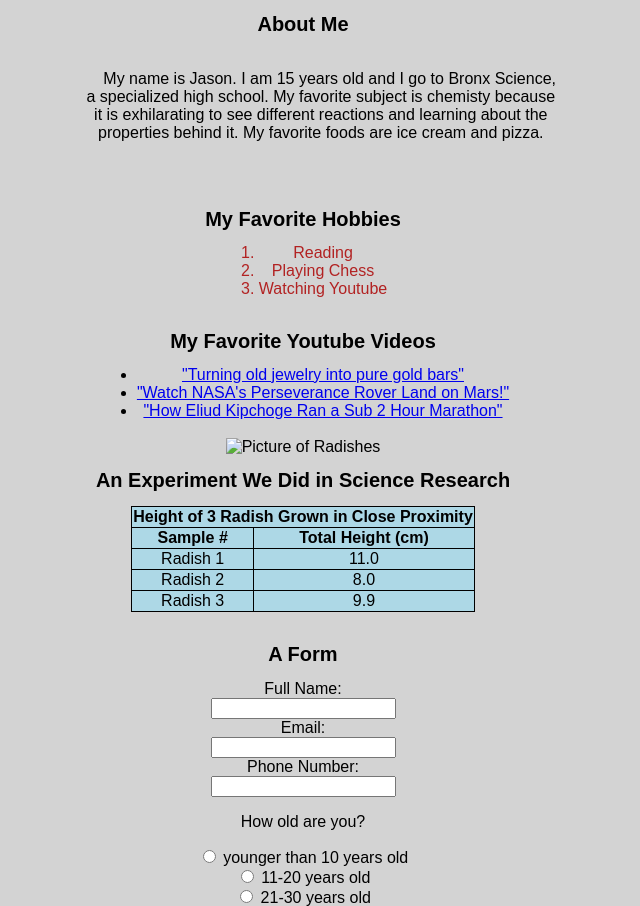
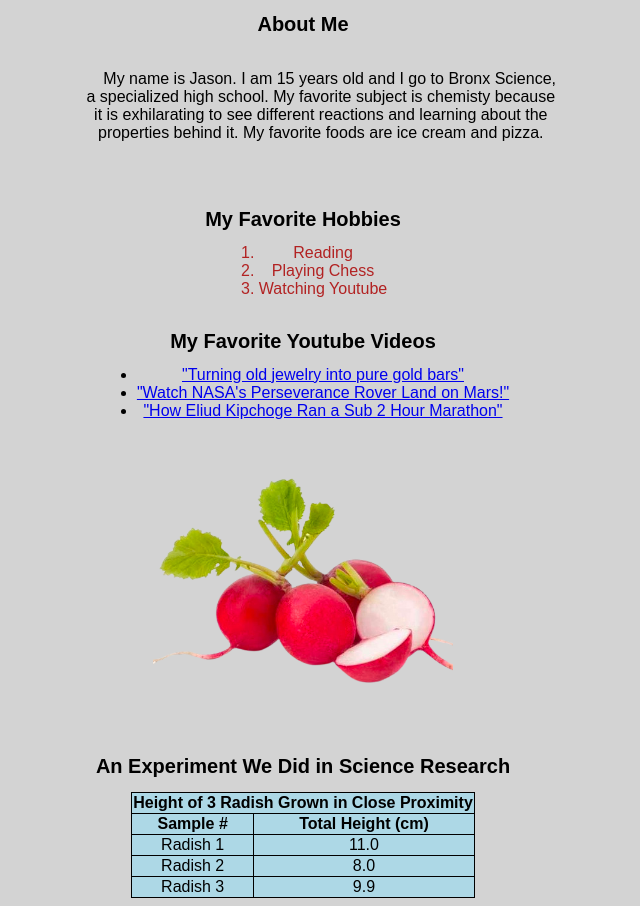
Before and after one commit to j-zhang43/j-zhang43.github.io, a plain HTML site: page index.html in a window 1280 px wide. Shown: the top 906 px of the page, without its empty margins (337-977 px from the left). Drawn offline with Linux system fonts and the light colour scheme.

Commit message:
Update index.html

```diff
--- a/index.html
+++ b/index.html
@@ -43,7 +43,7 @@
                     background-color: lightblue;
                 }
             </style>
-                <img style="width:300px;" src="images/radish.png" alt="Picture of Radishes">
+                <img style="width:300px;" src="radish.png" alt="Picture of Radishes">
     <br>
             <h1 style="font-size: 20px;">
                  An Experiment We Did in Science Research
```
